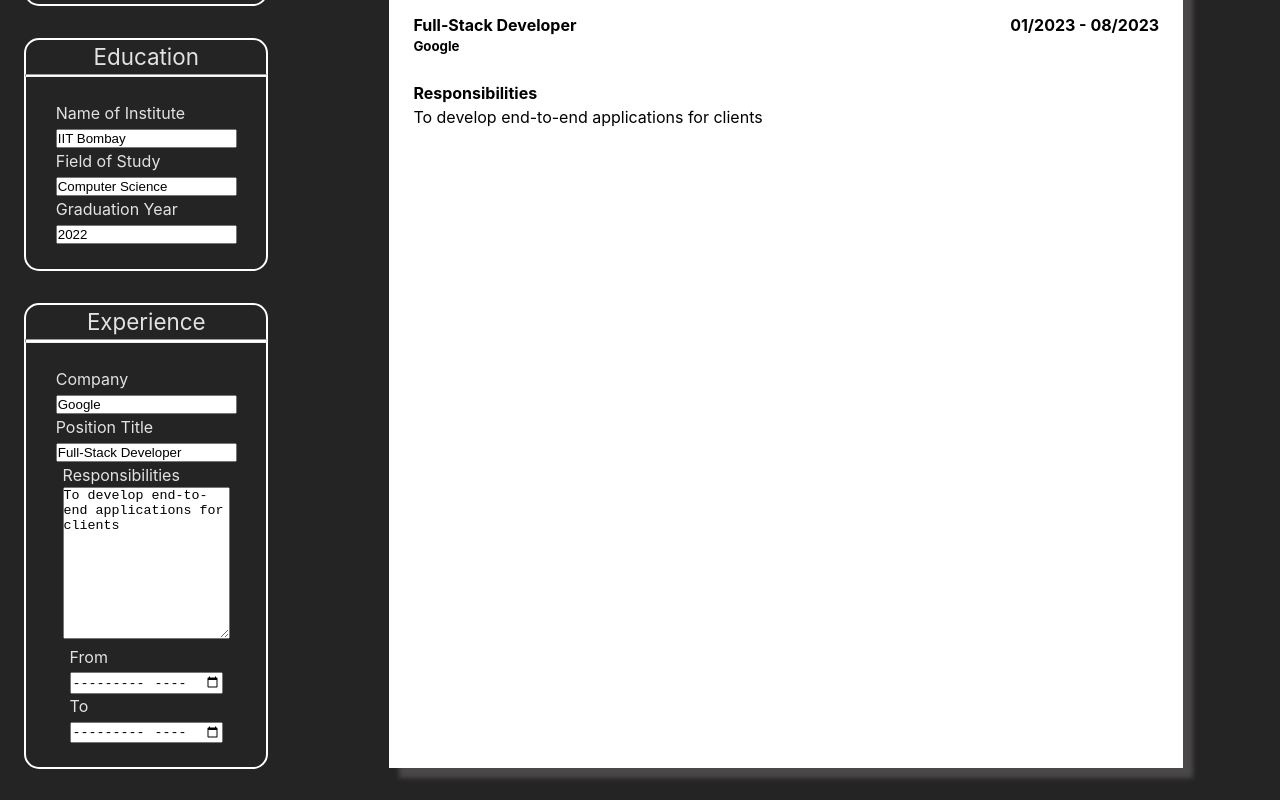
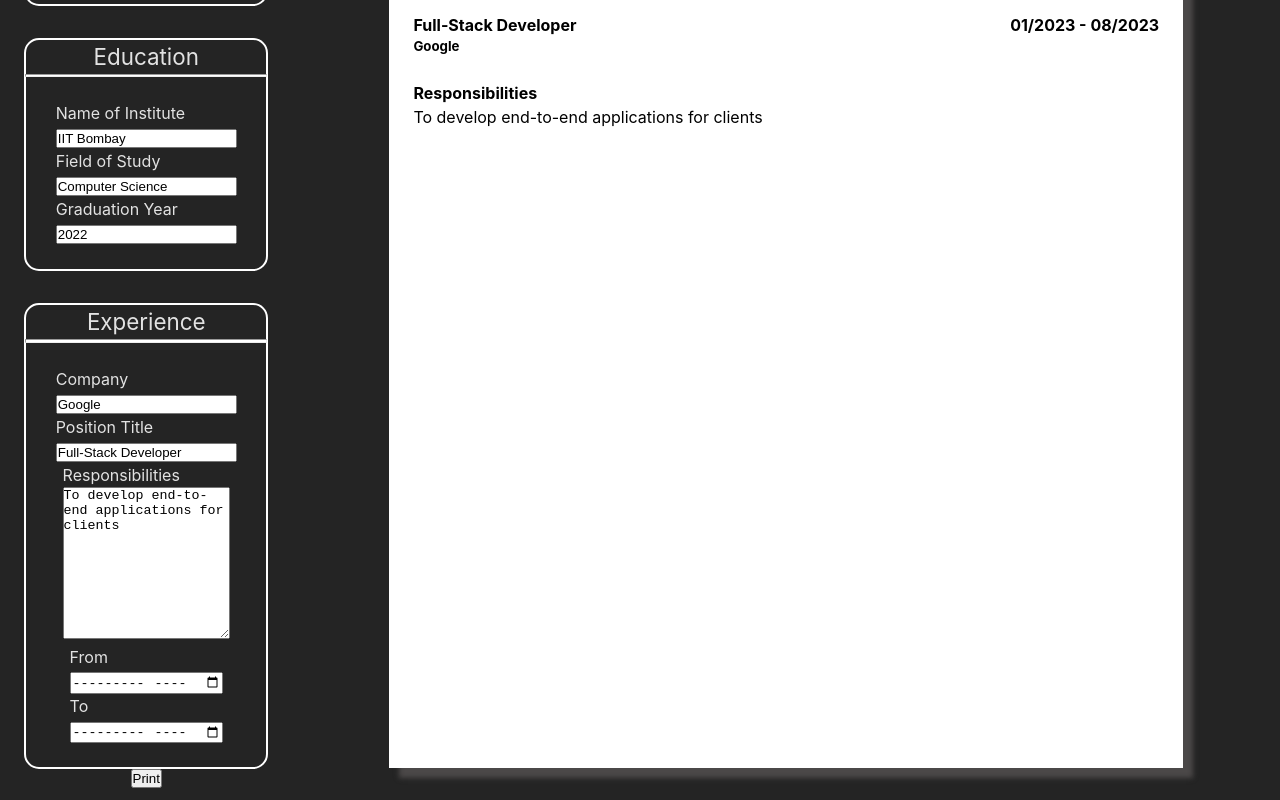
Before and after one commit to nikhil-tiwary61/cv-builder, a React (Vite) app: page / in a window 1280 px wide. Shown: the part 387-1187 px from the top of the page. Built offline with nearby package versions, Linux system fonts and the light colour scheme.

Commit message:
feat: print the resume or save as a pdf

```diff
--- a/package.json
+++ b/package.json
@@ -11,7 +11,8 @@
   },
   "dependencies": {
     "react": "^18.2.0",
-    "react-dom": "^18.2.0"
+    "react-dom": "^18.2.0",
+    "react-to-print": "^2.14.13"
   },
   "devDependencies": {
     "@types/react": "^18.2.15",
--- a/src/App.jsx
+++ b/src/App.jsx
@@ -1,5 +1,5 @@
 import "./App.css";
-import { useState } from "react";
+import { useRef, useState } from "react";
 import Logo from "./components/sidebar/Logo";
 import GeneralInformationForm from "./components/sidebar/GeneralInformationForm";
 import GeneralInformation from "./components/resume/GeneralInformation";
@@ -8,9 +8,11 @@ import Education from "./components/resume/Education";
 import ExperienceForm from "./components/sidebar/ExperienceForm";
 import Experience from "./components/resume/Experience";
 import { dummyResume } from "./data/dummyResume";
+import ReactToPrint from "react-to-print";
 
 export default function App() {
   const [resume, setResume] = useState({ ...dummyResume });
+  let componentRef = useRef();
 
   //handle functions to change resume
   function changeResume(e) {
@@ -27,9 +29,13 @@ export default function App() {
         <GeneralInformationForm resume={resume} changeResume={changeResume} />
         <EducationForm resume={resume} changeResume={changeResume} />
         <ExperienceForm resume={resume} changeResume={changeResume} />
+        <ReactToPrint
+          trigger={() => <button>Print</button>}
+          content={() => componentRef}
+        />
       </div>
       <div className="right-side-view">
-        <div className="resume">
+        <div className="resume" ref={(el) => (componentRef = el)}>
           <GeneralInformation resume={resume} />
           <Education resume={resume} />
           <Experience resume={resume} />
```
Also changed, not shown: 1 other file (tests, documents, lock files or other folders).
